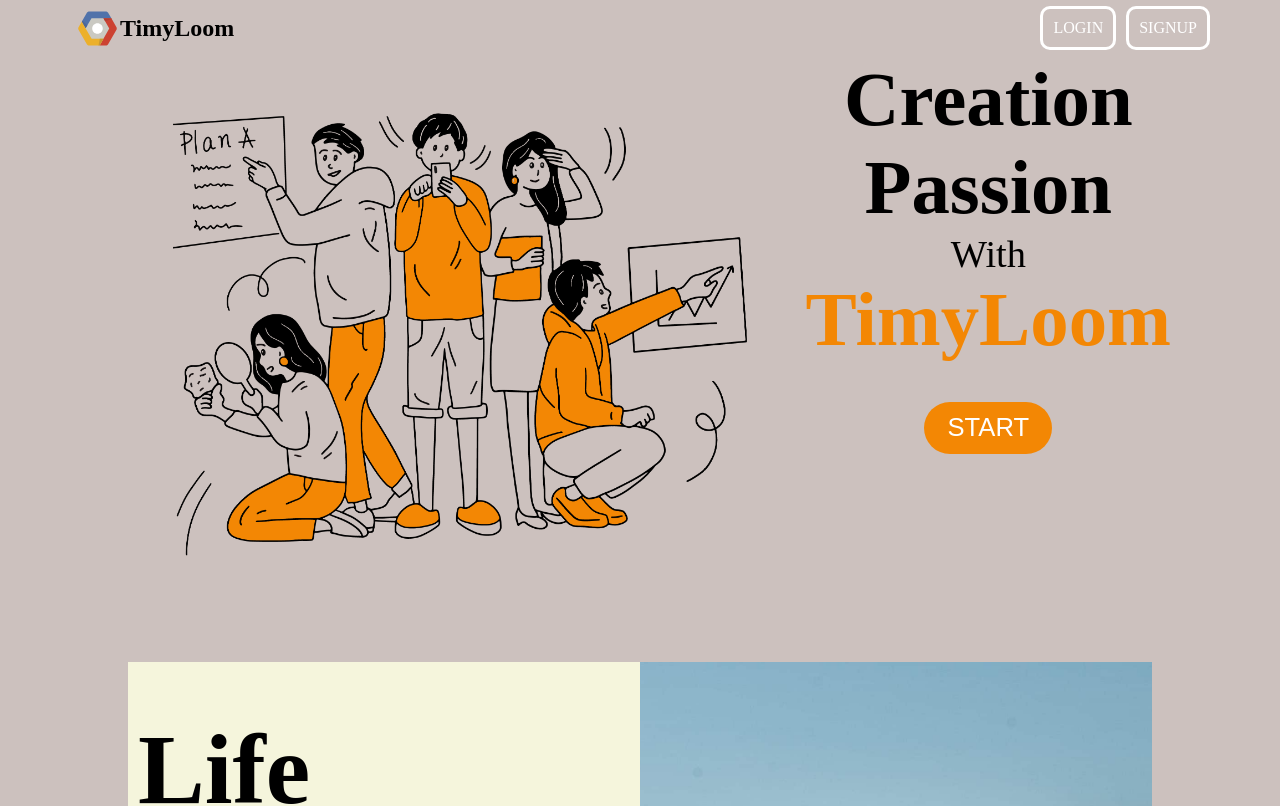
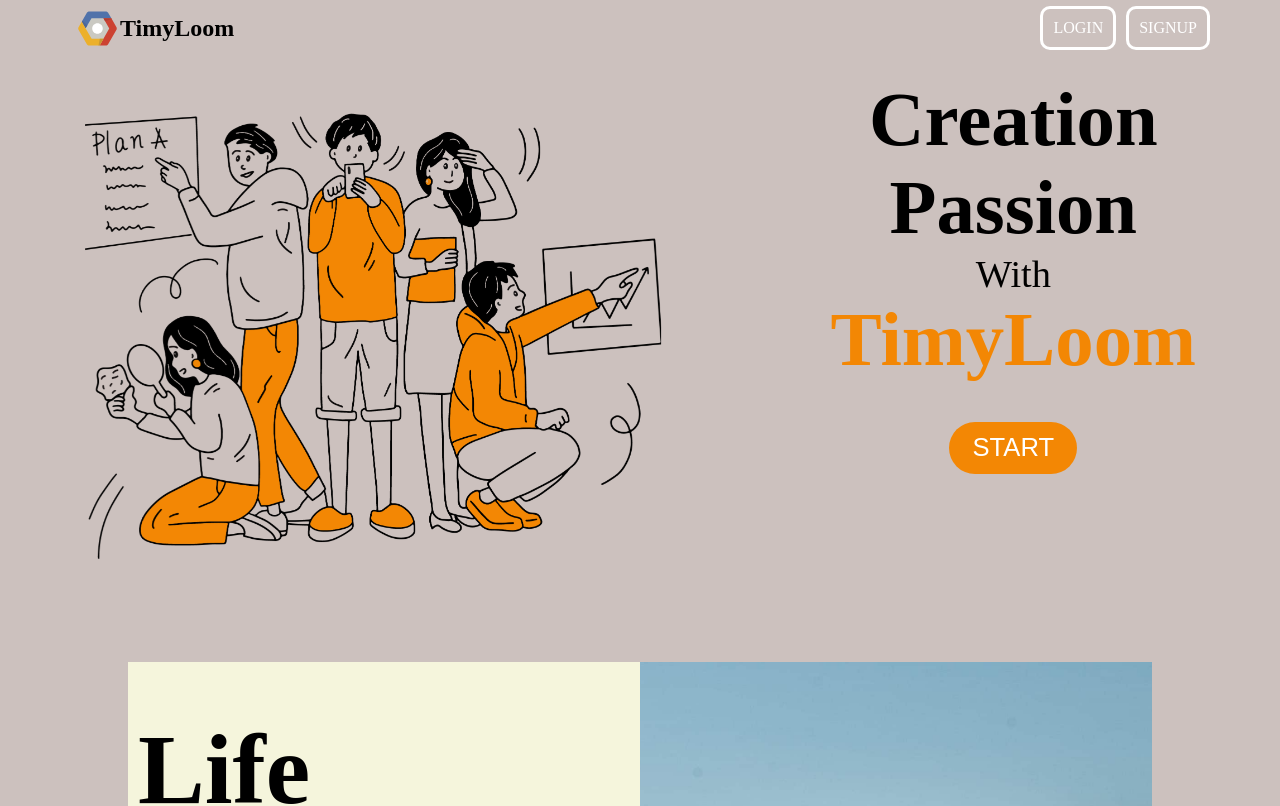
Before and after one commit to gachon-sw-academy-2023/Timyloom-React, a React (Vite) app: page / in a window 1280 px wide. Shown: the top 806 px of the page. Built offline with nearby package versions, Linux system fonts and the light colour scheme.

Commit message:
FE-74 [CHORE] 온보딩페이지 코드 정리

```diff
--- a/src/components/Onboarding/Onboarding.tsx
+++ b/src/components/Onboarding/Onboarding.tsx
@@ -1,12 +1,8 @@
 import * as S from './OnboardingStyle';
-
-import onboardingMain from '@/assets/images/onboardingMain.png';
 import dodge from '@/assets/images/dodge.jpg';
 import trello from '@/assets/images/Trello.png';
-
 import Box from '@mui/material/Box';
 import Grid from '@mui/material/Grid';
-
 import { Bounce, Fade, Flip, Hinge, JackInTheBox, Roll, Rotate, Slide, Zoom } from 'react-awesome-reveal';
 
 function Onboarding() {
@@ -17,9 +13,7 @@
           <Grid container spacing={0}>
             <Grid item xs={12} md={7}>
               <Slide direction="left" triggerOnce>
-                <S.ImgWrapper>
-                  <img width="80%" src={onboardingMain} />
-                </S.ImgWrapper>
+                <S.MainImg />
               </Slide>
             </Grid>
             <Grid item xs={12} md={5}>
@@ -39,6 +33,7 @@
             </Grid>
           </Grid>
         </Box>
+        {/* react-awesome-reveal 데모입니다. 추후에 코드 정리 필요 */}
         <Slide direction="up" triggerOnce>
           <S.PhotoDiv>
             <S.TextWrapper style={{ width: '50%' }}>
--- a/src/components/Onboarding/OnboardingStyle.tsx
+++ b/src/components/Onboarding/OnboardingStyle.tsx
@@ -1,4 +1,5 @@
 import styled from 'styled-components';
+import onboardingMain from '@/assets/images/onboardingMain.png';
 
 export const MainWrapper = styled.div`
   width: 100%;
@@ -6,15 +7,24 @@
   margin: 0;
 `;
 
-export const ImgWrapper = styled.div`
-  padding-left: 30px;
-  text-align: right;
+export const MainImg = styled.div`
+  width: 45vw;
+  height: 45vw;
+  min-width: 300px;
+  min-height: 300px;
+  background-image: url(${onboardingMain});
+  background-repeat: repeat;
+  background-size: cover;
+  margin: auto;
 `;
 
 export const ContentsWrapper = styled.div`
   box-sizing: border-box;
-  padding-right: 50px;
   text-align: center;
+  margin-top: 20px;
+  @media (max-width: 900px) {
+    margin-top: 0px;
+  }
 `;
 
 export const BtnWrapper = styled.div`
@@ -28,9 +38,15 @@
   background-color: #f38704;
   color: #fff;
   border-radius: 30px;
-  border: 0px;
+  border: 0;
   &:hover {
     cursor: pointer;
+    background-color: #d47400;
+    border: 3px solid #c96f00;
+  }
+  @media (max-width: 900px) {
+    width: max(75px, 10vw);
+    height: max(30px, 4vw);
   }
 `;
 
@@ -38,6 +54,9 @@
   font-size: ${(props) => (props.fontSize ? props.fontSize : '3vw')};
   font-weight: ${(props) => (props.fontWeight ? 'none' : 'bold')};
   color: ${(props) => (props.color ? props.color : 'black')};
+  @media (max-width: 900px) {
+    font-size: max(3vw, 40px);
+  }
 `;
 
 export const PhotoDiv = styled.div`
```
